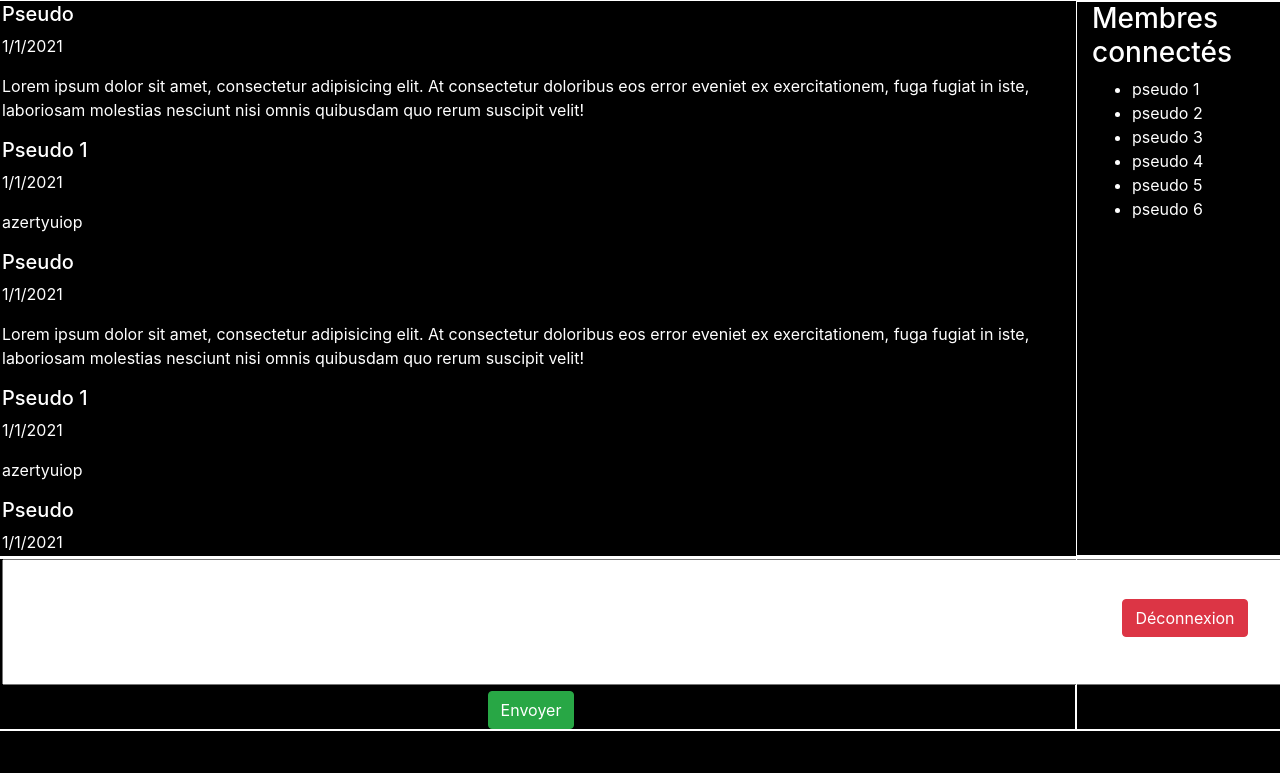
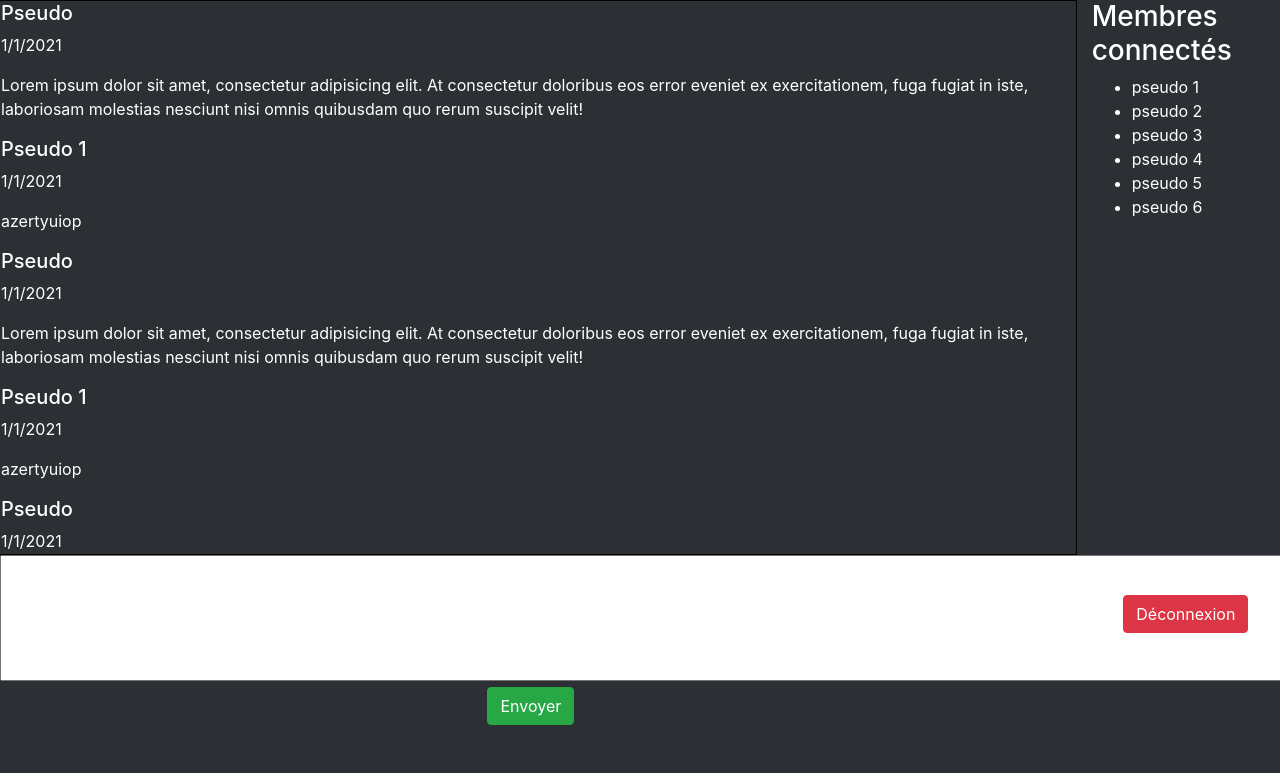
Before and after one commit to ValentinGratz/minichat_Ajax_HTMLCSS, a plain HTML site: page chat.html in a window 1280 px wide. Drawn offline with nearby package versions, Linux system fonts and the light colour scheme.

Commit message:
Add files via upload

```diff
--- a/chat.css
+++ b/chat.css
@@ -1,17 +1,6 @@
 body{
-    background-color: black;
+    background-color: #2C2F33;
     color: white;
-}
-table {
-    border-width:1px;
-    border-style:solid;
-    border-color:white;
-
-}
-div {
-    border-width:1px;
-    border-style:solid;
-    border-color:white;
 }
 
 body, html {
```
